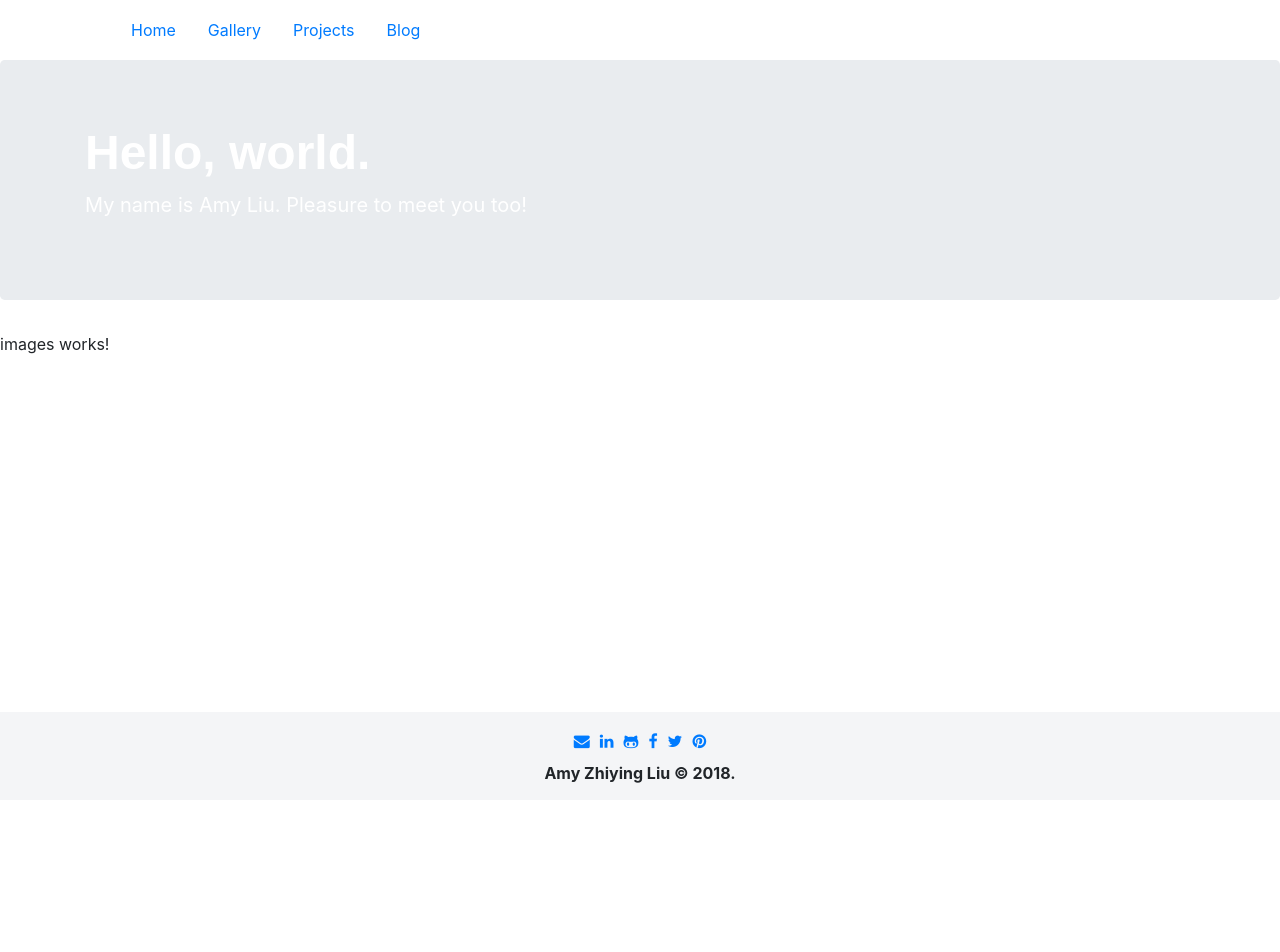
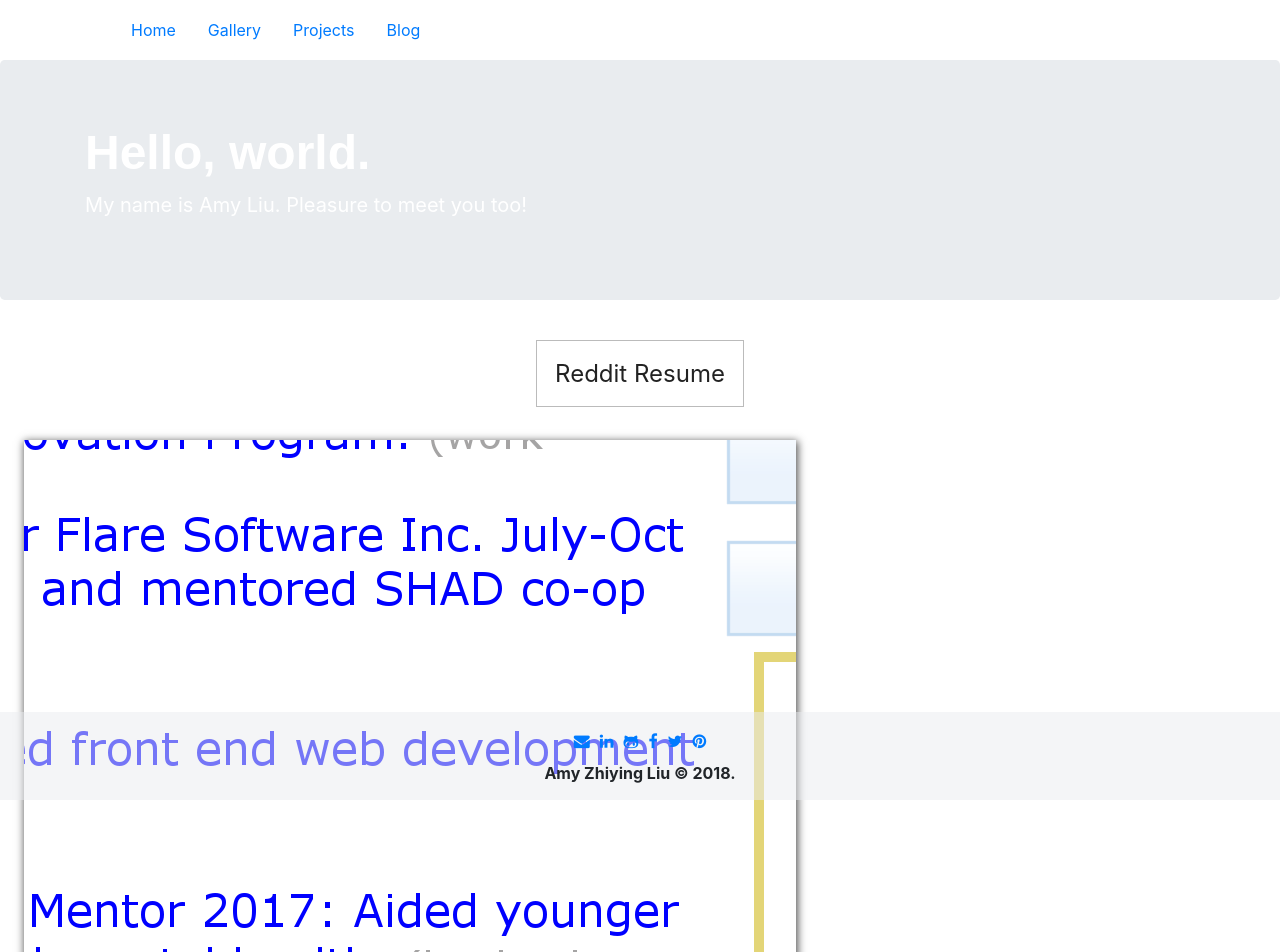
Before and after one commit to amyzliu/portfolio-angular, an Angular app: page /image/1 in a window 1280 px wide. Shown: the top 952 px of the page. Before the commit the page ends 800 px from the top, so only its background shows below. Built offline with nearby package versions, Linux system fonts and the light colour scheme; what angular-font-awesome would draw is missing.

Commit message:
finished gallery, need to fix image fullscreen

```diff
--- a/src/app/gallery/gallery.component.html
+++ b/src/app/gallery/gallery.component.html
@@ -8,7 +8,9 @@
     <button class = "btn btn-lg btn-info" [class.Active]="filterBy=='all'" (click)="filterBy='activities'">Activities</button>
     <ul id="thumbnailsList">
       <li *ngFor="let image of (visibleImages | imageFilter: filterBy)">
-        <img src="{{image.url}}" class="tn" width="250">
+        <a [routerLink]="['/image', image.id]">
+          <img src="{{image.url}}" class="tn" width="250">
+        </a>
     </ul>
   </div>
 </div>
--- a/src/app/images/images.component.css
+++ b/src/app/images/images.component.css
@@ -0,0 +1,23 @@
+.img-container {
+  margin: 24px;
+  align-content: center;
+  width: 772px;
+  background-position: center;
+  background-repeat:no-repeat;
+  height: 1000px;
+  box-shadow: #555 1px 2px 8px 1px;
+
+}
+
+#caption {
+  font-size: 1.5em;
+  width: 900px;
+  color: #222;
+  padding: 18px;
+  border: 1px solid #bbb;
+}
+
+.caption-row{
+  padding: 24px;
+  text-align: center;
+}
--- a/src/app/images/images.component.html
+++ b/src/app/images/images.component.html
@@ -1,3 +1,15 @@
-<p>
-  images works!
-</p>
+
+
+<div class="row">
+  <div class="col-md-12 caption-row">
+    <span id="caption">
+      {{ image.caption }}
+    </span>
+  </div>
+</div>
+<div class="row">
+  <div class="col-md-12">
+    <div [ngStyle]="{'background-image':'url('+ image.url +')'}" class="img-container">
+    </div>
+  </div>
+</div>
--- a/src/app/images/images.component.ts
+++ b/src/app/images/images.component.ts
@@ -1,15 +1,18 @@
 import { Component, OnInit } from '@angular/core';
 import { ImageService} from '../shared/image.service';
+import { ActivatedRoute} from '@angular/router';
 @Component({
   selector: 'app-images',
   templateUrl: './images.component.html',
   styleUrls: ['./images.component.css']
 })
 export class ImagesComponent implements OnInit {
-
-  constructor(private imageService: ImageService) { }
+  image: any;
+  constructor(private imageService: ImageService, private route: ActivatedRoute) { }
 
   ngOnInit() {
+    this.image = this.imageService.getImage(
+      +this.route.snapshot.params['id']
+    );
   }
-
 }
--- a/src/app/shared/image.service.ts
+++ b/src/app/shared/image.service.ts
@@ -17,6 +17,6 @@ export class ImageService {
 }
 
 const images = [
-  {'id': 1, 'category': 'projects', 'caption': 'Reddit Resume', 'url': 'assets/img/projects_01.png'},
+  {'id': 1, 'category': 'activities', 'caption': 'Reddit Resume', 'url': 'assets/img/projects_01.png'},
   {'id': 2, 'category': 'projects', 'caption': 'Crowdart', 'url': 'assets/img/projects_02.png'}
 ];
```
